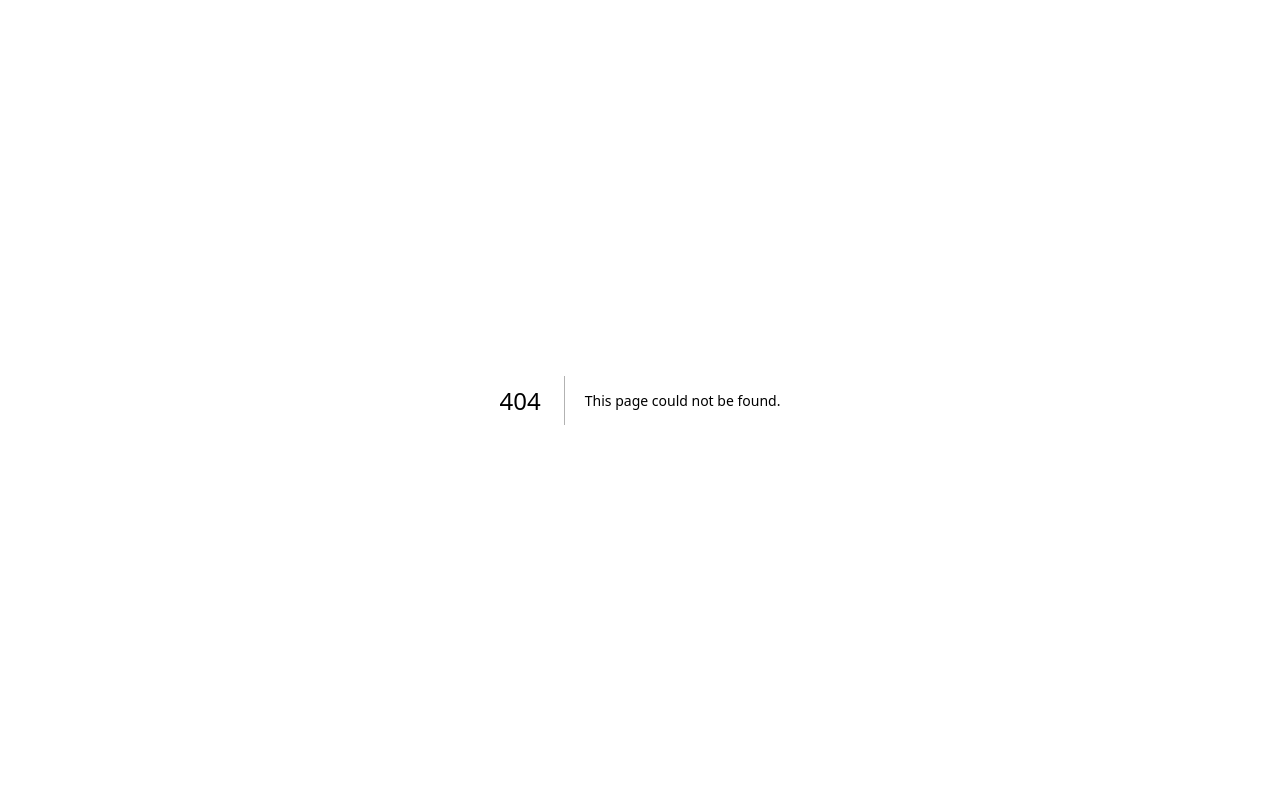
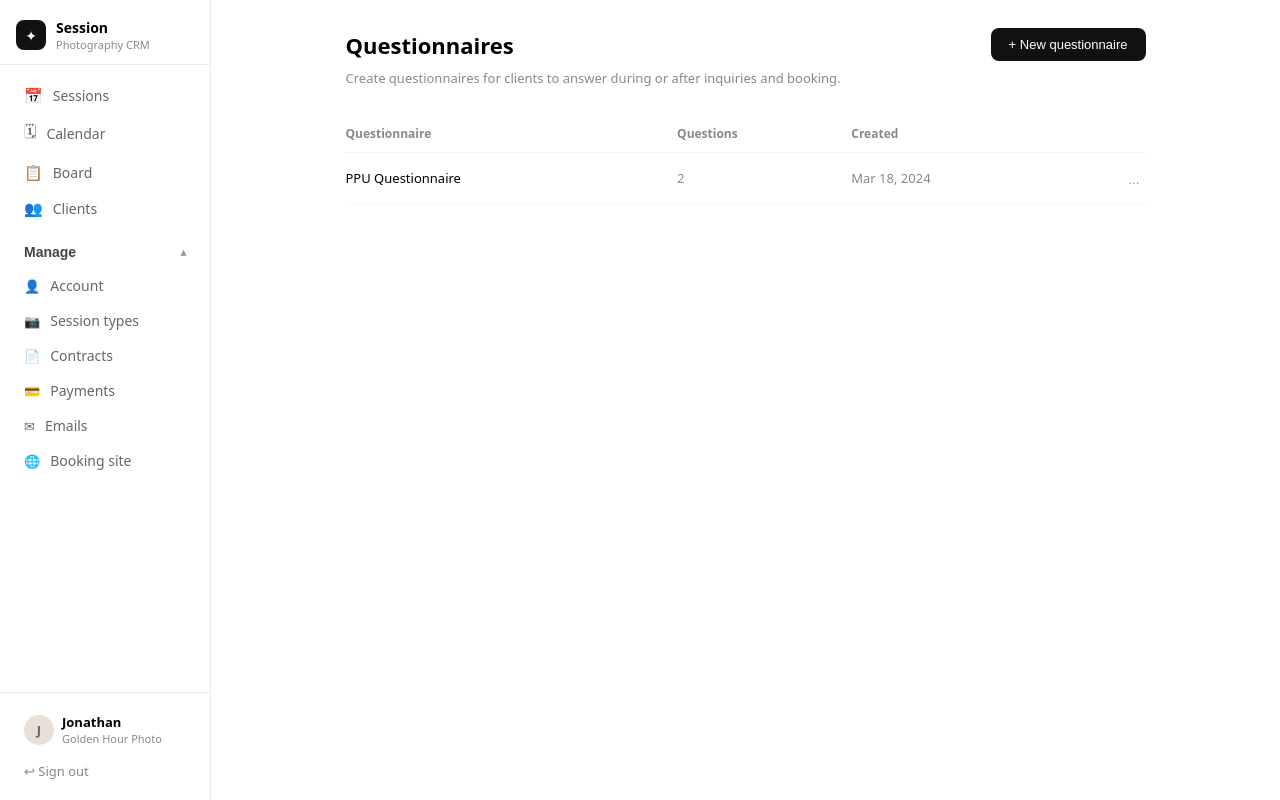
Before and after one commit to jonathanconnolly/session-crm, a Next.js app: page /dashboard/manage/questionnaires in a window 1280 px wide. Before the commit this address had no page. Built offline with nearby package versions, Linux system fonts and the light colour scheme.

Commit message:
Add app/dashboard/manage/questionnaires/page.tsx

```diff
--- /dev/null
+++ b/app/dashboard/manage/questionnaires/page.tsx
@@ -0,0 +1,3 @@
+'use client'
+const Q=[{id:1,n:'PPU Questionnaire',q:2,d:'Mar 18, 2024'}]
+export default function QuestionnairesPage(){return(<div style={{flex:1,overflowY:'auto',fontFamily:'system-ui',background:'#fff'}}><div style={{maxWidth:800,margin:'0 auto',padding:'28px 32px'}}><div style={{display:'flex',alignItems:'center',justifyContent:'space-between',marginBottom:8}}><h1 style={{fontSize:22,fontWeight:700,margin:0}}>Questionnaires</h1><button style={{padding:'9px 18px',background:'#111',color:'#fff',border:'none',borderRadius:8,fontSize:13,fontWeight:500,cursor:'pointer'}}>+ New questionnaire</button></div><p style={{fontSize:13,color:'#888',margin:'0 0 28px'}}>Create questionnaires for clients to answer during or after inquiries and booking.</p><table style={{width:'100%',borderCollapse:'collapse'}}><thead><tr style={{borderBottom:'1px solid #F0F0F0'}}>{['Questionnaire','Questions','Created',''].map(h=><th key={h} style={{padding:'10px 0',textAlign:'left',fontSize:12,fontWeight:600,color:'#888'}}>{h}</th>)}</tr></thead><tbody>{Q.map(x=>(<tr key={x.id} style={{borderBottom:'1px solid #F8F8F8'}}><td style={{padding:'14px 0',fontSize:13,fontWeight:500}}>{x.n}</td><td style={{padding:'14px 0',fontSize:13,color:'#888'}}>{x.q}</td><td style={{padding:'14px 0',fontSize:13,color:'#888'}}>{x.d}</td><td style={{padding:'14px 0',textAlign:'right'}}><button style={{background:'none',border:'none',cursor:'pointer',color:'#999'}}>...</button></td></tr>))}</tbody></table></div></div>)}
```
